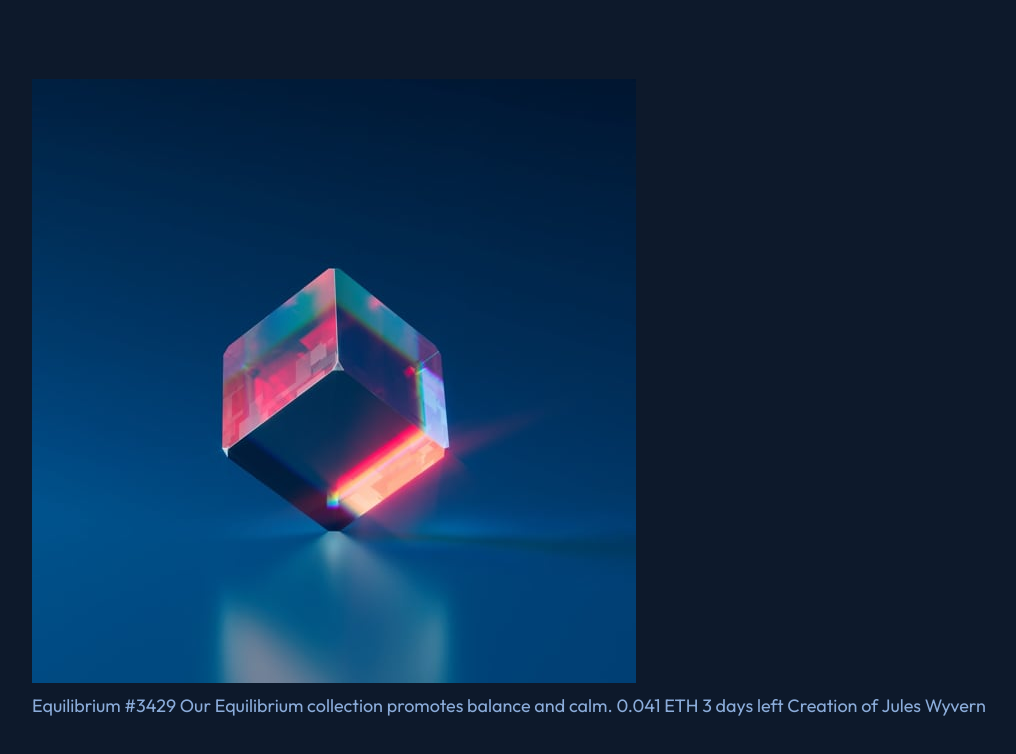
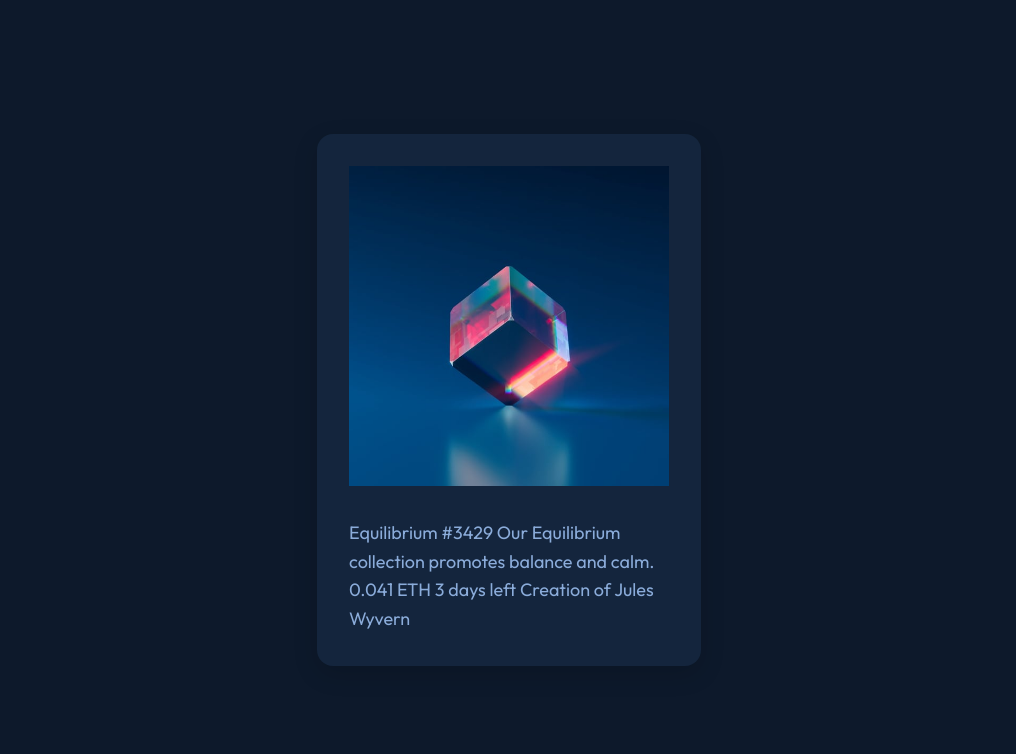
Before and after one commit to BCEESAY10/nft-prev-card-component, a plain HTML site: page index.html in a window 1280 px wide. Shown: the whole page, without its empty margins (131-1147 px from the left). Drawn offline with Linux system fonts and the light colour scheme.

Commit message:
satisfied with the header

```diff
--- a/styles.css
+++ b/styles.css
@@ -62,7 +62,7 @@ body {
 }
 
 /* Card styles */
-.card {
+.container {
     background: var(--blue-900);
     border-radius: var(--radius);
     box-shadow: 0 0.5rem 1.5rem rgba(0, 0, 0, 0.15);
@@ -71,6 +71,10 @@ body {
     display: flex;
     flex-direction: column;
     gap: var(--spacing-md);
+}
+
+.container .header img{
+    width: 100%;
 }
 
 /* Headings */
```
